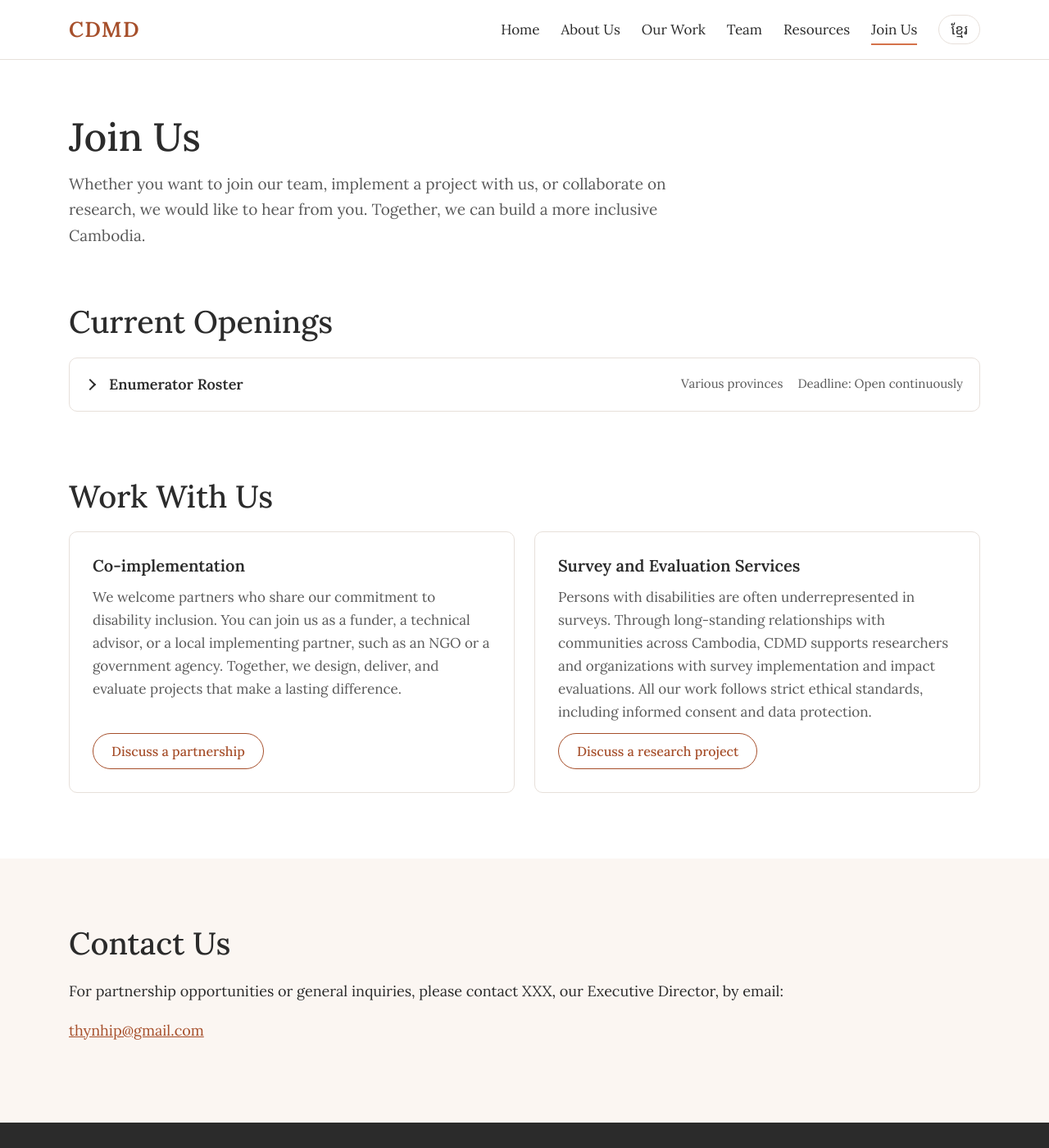
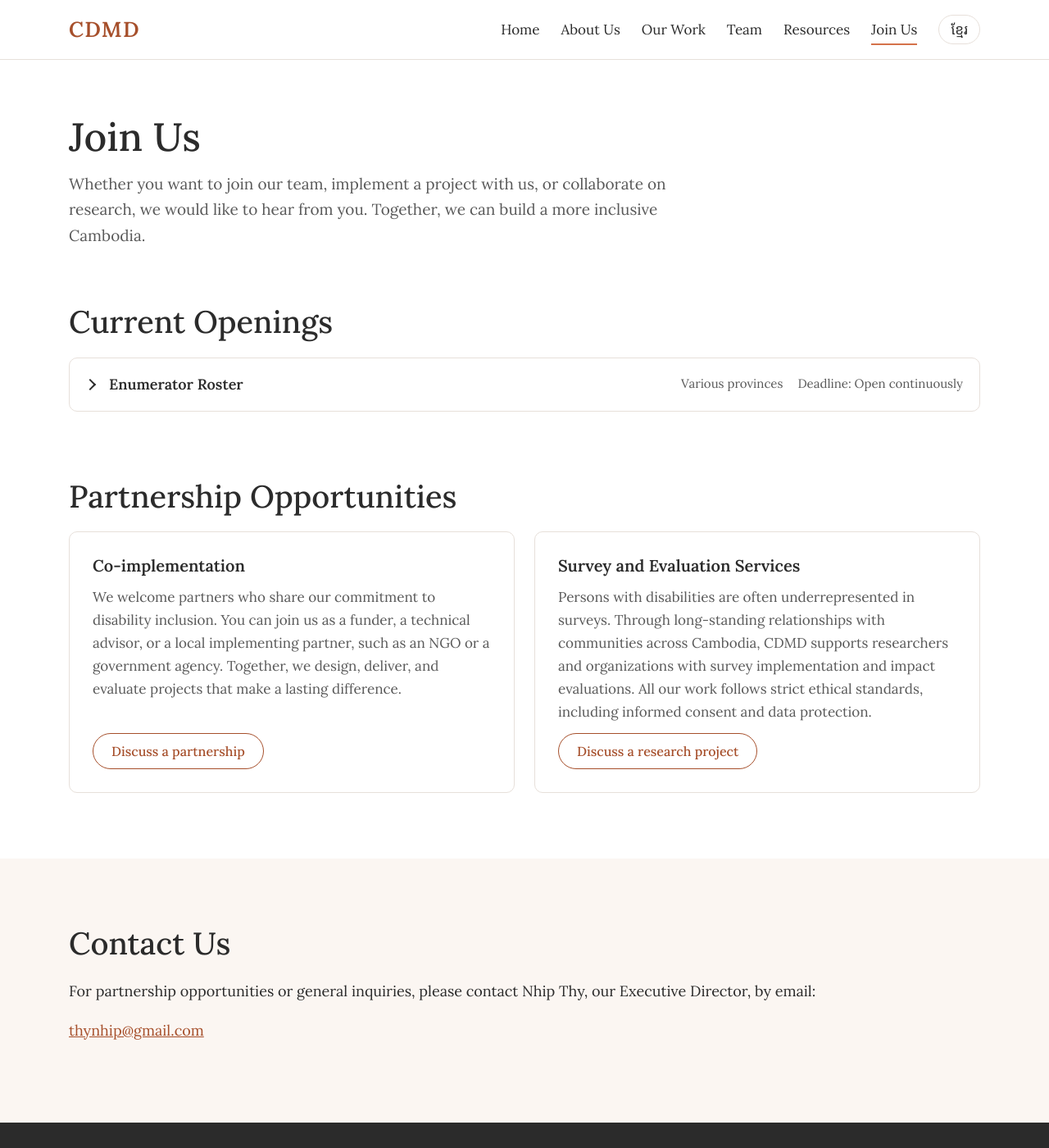
Before and after one commit to cdmd-cambodia/cdmd-cambodia.github.io, a Jekyll site: the page built from en/join.html, in a window 1280 px wide and 1400 px high. Shown: the whole window at 82% size. Built offline with Jekyll 4.4.1, drawn with Linux system fonts in a browser that asks for light colours.

Commit message:
Update work title and contact information in en.yml

```diff
--- a/_data/en.yml
+++ b/_data/en.yml
@@ -274,7 +274,7 @@ join:
 
         #### How to apply
         Click "Apply" and complete the registration form.
-  work_title: "Work With Us"
+  work_title: "Partnership Opportunities"
   work_items:
     - title: "Co-implementation"
       text: "We welcome partners who share our commitment to disability inclusion. You can join us as a funder, a technical advisor, or a local implementing partner, such as an NGO or a government agency. Together, we design, deliver, and evaluate projects that make a lasting difference."
@@ -285,4 +285,4 @@ join:
       button: "Discuss a research project"
       subject: "Survey and evaluation inquiry"
   contact_title: "Contact Us"
-  contact_text: "For partnership opportunities or general inquiries, please contact XXX, our Executive Director, by email:"
+  contact_text: "For partnership opportunities or general inquiries, please contact Nhip Thy, our Executive Director, by email:"
```
